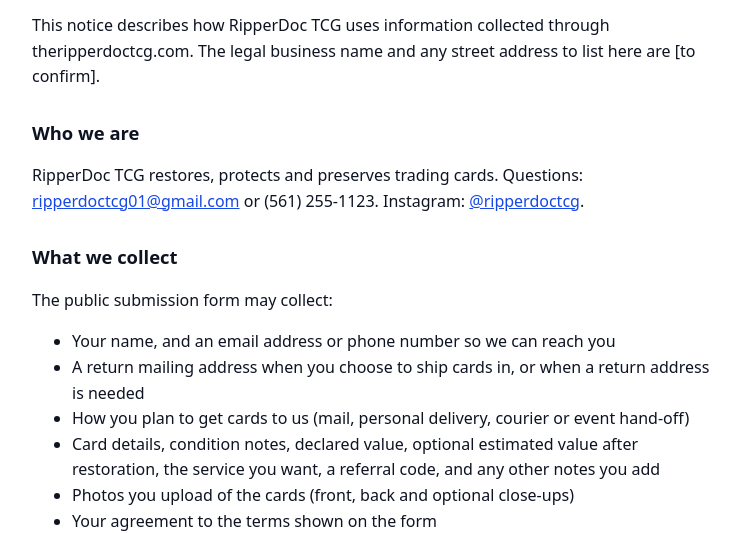
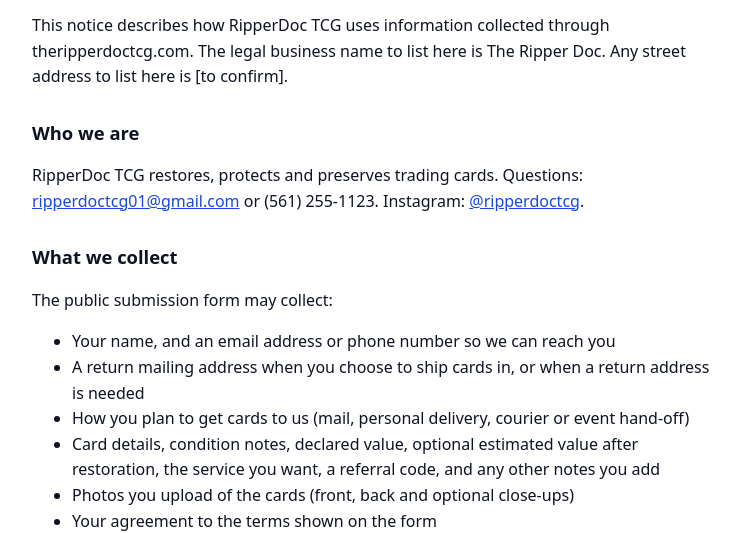
Before and after one commit to restoredraritytcg-hub/theripperdoctcg, a plain HTML site: page privacy/index.html in a window 1280 px wide. Shown: the part 271-804 px from the top of the page, without its empty margins (268-1011 px from the left). Drawn offline with Linux system fonts and the light colour scheme.

Commit message:
Set the privacy page legal business name to The Ripper Doc.

```diff
--- a/privacy/index.html
+++ b/privacy/index.html
@@ -47,7 +47,7 @@ a{color:var(--accent);}
     <h1>Privacy</h1>
     <p class="updated">Last updated: 27 November 2026. This page is a draft and should be reviewed by counsel (Leroy) before it is treated as final. Items marked [to confirm] still need a business-specific answer.</p>
 
-    <p>This notice describes how RipperDoc TCG uses information collected through theripperdoctcg.com. The legal business name and any street address to list here are [to confirm].</p>
+    <p>This notice describes how RipperDoc TCG uses information collected through theripperdoctcg.com. The legal business name to list here is The Ripper Doc. Any street address to list here is [to confirm].</p>
     <h2>Who we are</h2>
     <p>RipperDoc TCG restores, protects and preserves trading cards. Questions: <a href="mailto:ripperdoctcg01@gmail.com">ripperdoctcg01@gmail.com</a> or (561) 255-1123. Instagram: <a href="https://www.instagram.com/ripperdoctcg/">@ripperdoctcg</a>.</p>
     <h2>What we collect</h2>
```
